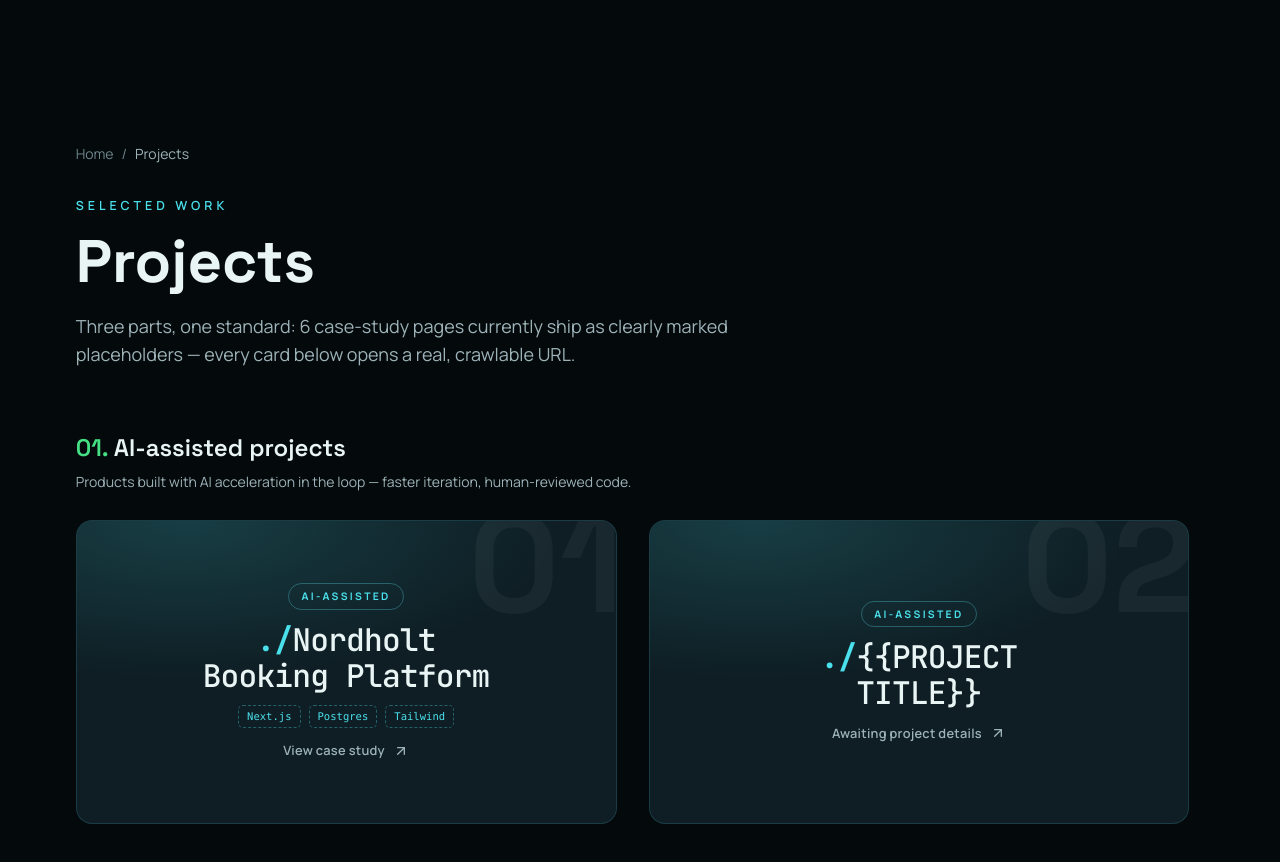
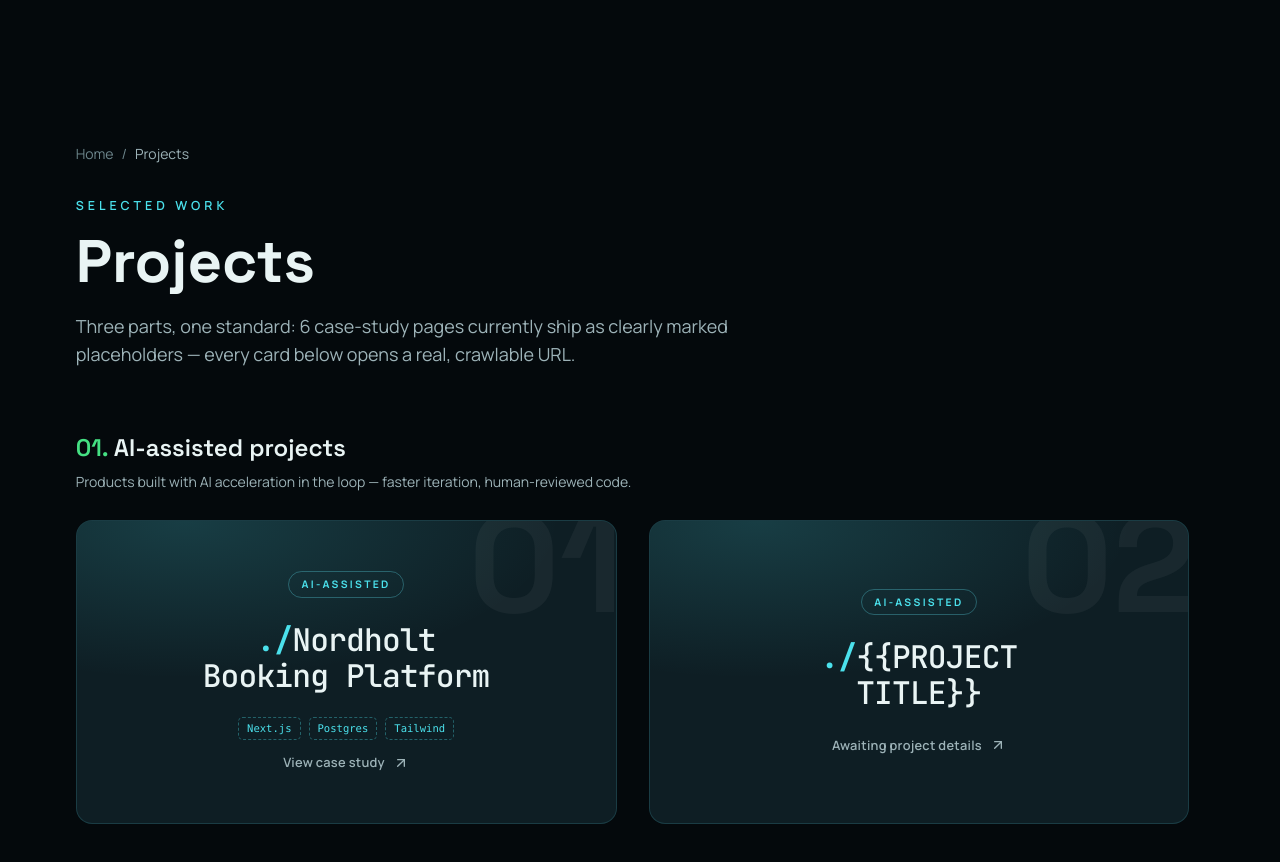
Before and after one commit to OodDev/vyn-cocreationlab, a Next.js app: page /projects in a window 1280 px wide. Shown: the top 862 px of the page. Built offline with nearby package versions, Linux system fonts and the light colour scheme.

Commit message:
More breathing room around card titles (my-3)

```diff
--- a/features/projects/project-card.tsx
+++ b/features/projects/project-card.tsx
@@ -65,7 +65,7 @@ export function ProjectCard(props: { project: ProjectWithMeta; index: number }):
           <span className="rounded-pill border-line-strong text-accent w-fit border px-3 py-1 text-[0.65rem] font-bold tracking-[0.22em] uppercase">
             {project.categoryLabel}
           </span>
-          <span className="text-ink max-w-[18rem] text-[1.55rem] leading-[1.15] tracking-tight sm:text-[1.95rem]">
+          <span className="text-ink my-3 max-w-[18rem] text-[1.55rem] leading-[1.15] tracking-tight sm:text-[1.95rem]">
             <span className="font-[family-name:var(--font-jetbrains-mono)] font-medium">
               <span className="text-accent font-bold">./</span>
               {project.title}
```
